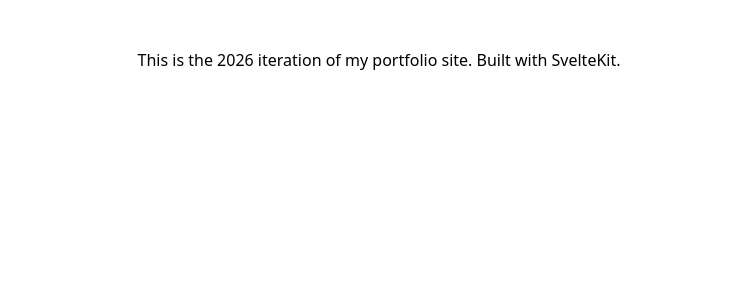
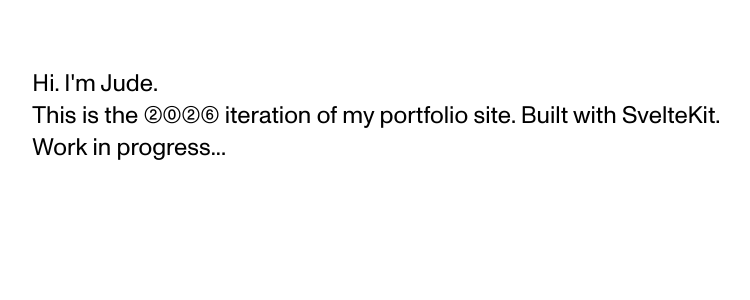
Before and after one commit to jdboachie/jude, a SvelteKit app: page / in a window 1280 px wide. Shown: the top 300 px of the page, without its empty margins (205-955 px from the left). Built offline with nearby package versions, Linux system fonts and the light colour scheme; a web font is replaced by a local one.

Commit message:
complete starter

```diff
--- a/src/routes/+layout.svelte
+++ b/src/routes/+layout.svelte
@@ -5,5 +5,9 @@
 	let { children } = $props();
 </script>
 
-<svelte:head><link rel="icon" href={favicon} /></svelte:head>
+<svelte:head>
+	<link rel="icon" href={favicon} />
+	<title>Jude Boachie</title>
+</svelte:head>
+
 {@render children()}
--- a/src/routes/+page.svelte
+++ b/src/routes/+page.svelte
@@ -1,3 +1,7 @@
-<p class="mt-12">
-	This is the 2026 iteration of my portfolio site. Built with SvelteKit.
-</p>
+<main>
+	<p class="mt-12">
+		Hi. I'm Jude. <br />
+		This is the ②⓪②⑥ iteration of my portfolio site. Built with SvelteKit. <br />
+		Work in progress...
+	</p>
+</main>
--- a/src/routes/layout.css
+++ b/src/routes/layout.css
@@ -23,7 +23,8 @@
 
 body {
 	font-family: 'sans';
-	width: min(65ch, 95%);
+	width: min(60ch, 100%);
+	padding: max(20px, 0rem);
 	margin: auto;
-	@apply text-base font-medium;
+	@apply text-2xl;
 }
```
